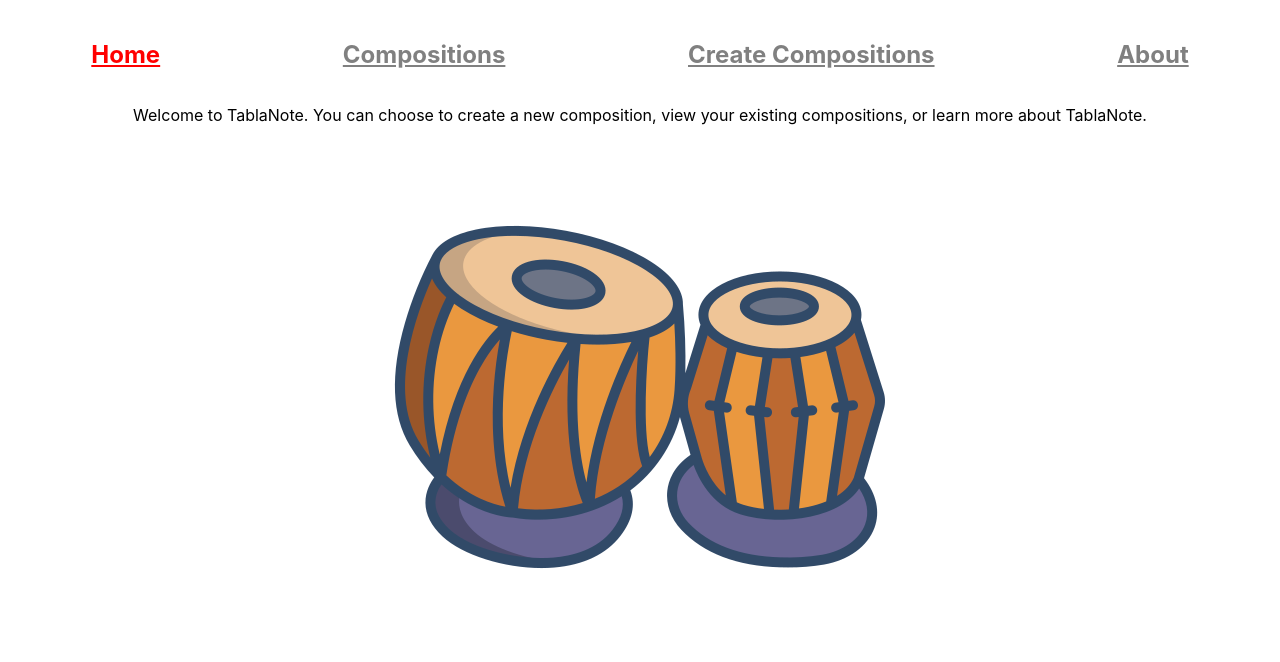
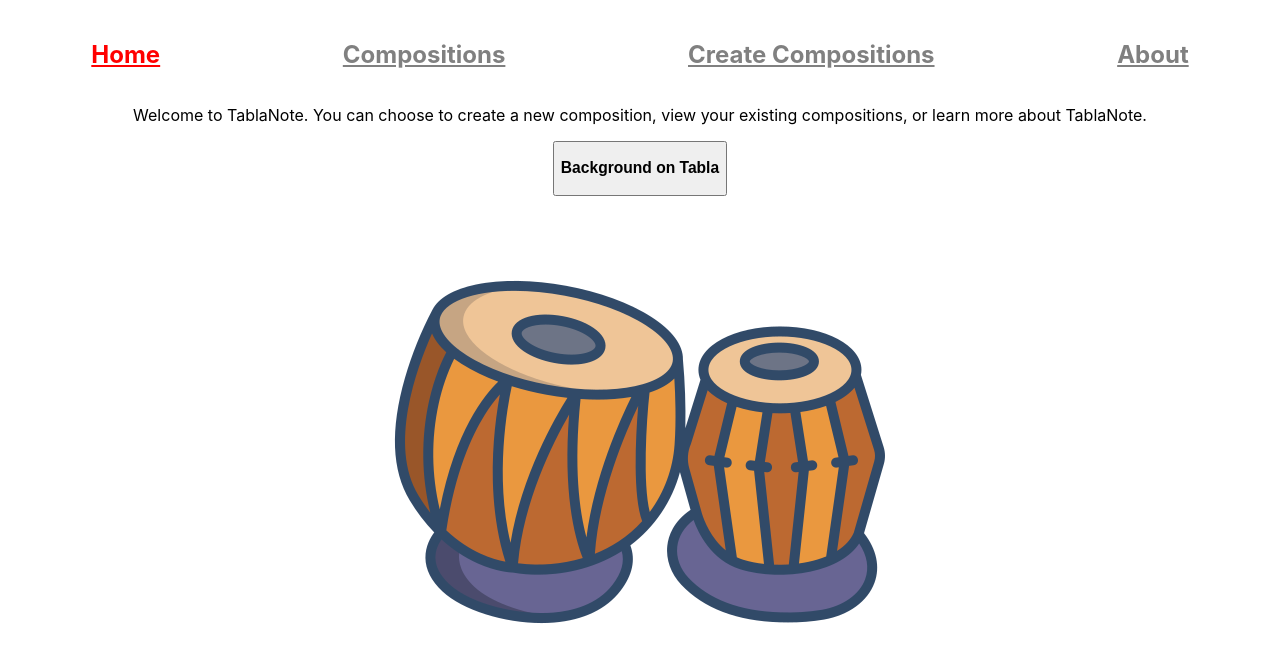
Before and after one commit to s1oly/tablanote, a React (Create React App) app: page /home in a window 1280 px wide. Shown: the top 662 px of the page. Built offline with nearby package versions, Linux system fonts and the light colour scheme.

Commit message:
Created Fillable Form
Need to add descriptions in home, as well as user to save files. Need to find way to then access those saved files.

```diff
--- a/src/Pages/CompositionManaging/Compositions.js
+++ b/src/Pages/CompositionManaging/Compositions.js
@@ -1,8 +1,8 @@
 // Compositions.js
 import React from 'react';
 import { useCompositions } from './Contexts/CompositionContextProvider';
-import TeentaalPDF from '/Users/s1oly/Desktop/tablanote/src/PDFs/Teentaal.pdf'
-import JhaptaalPDF from '/Users/s1oly/Desktop/tablanote/src/PDFs/Jhaptaal.pdf'
+import TeentaalPDF from '/Users/s1oly/Desktop/tablanote/src/PDFs/TeentaalE.pdf'
+import JhaptaalPDF from '/Users/s1oly/Desktop/tablanote/src/PDFs/JhaptaalE.pdf'
 
 //Fix the display
 const Compositions = () => {
--- a/src/Pages/Display/Home.js
+++ b/src/Pages/Display/Home.js
@@ -1,14 +1,26 @@
-
+import { useState } from 'react';
 
 const Home = () => {
     const image = require('/Users/s1oly/Desktop/tablanote/src/Images/tabla.png')
+    const [open, setOpen] = useState(false)
+
+    const toggle = () => {
+        setOpen(!open)
+    }
 
     return(
         <>
             <section className="section">
                 <p> Welcome to TablaNote. You can choose to create a new composition, view your existing compositions, or learn more about TablaNote.</p>
-                <img src = {image} alt='Why is this blank'/>
+                <p></p>
+                <button onClick = {toggle}><h1> Background on Tabla</h1></button>
+                {open && (
+                    <div className='toggle'>
+                        <h4>There are many theories on how tabla was formed. </h4>
+                    </div>
+                )}
             </section>
+            <img src = {image} alt='Why is this blank'/>
         </>
     );
 }
```
Also changed, not shown: 2 other files (tests, documents, lock files or other folders).
